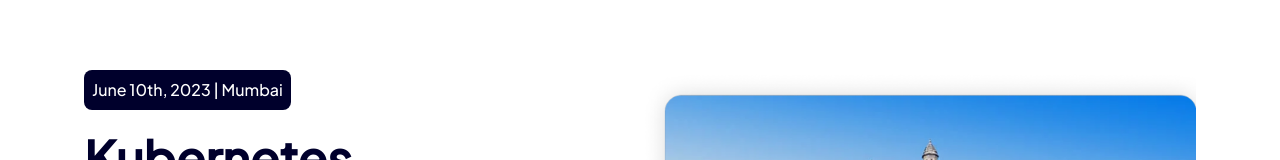
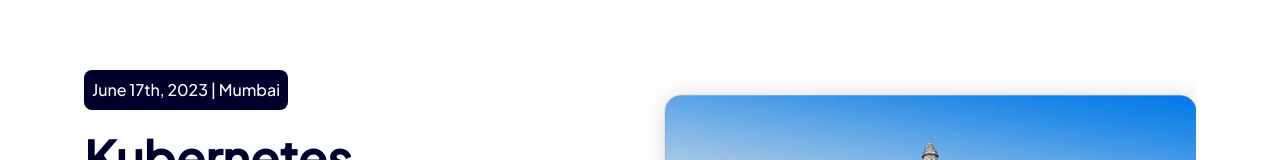
Before and after one commit to kubesimplify/kcdmumbai, a Next.js app: page / in a window 1280 px wide. Shown: the part 122-282 px from the top of the page. Built offline with nearby package versions, Linux system fonts and the light colour scheme.

Commit message:
Update index.ts

```diff
--- a/src/data/index.ts
+++ b/src/data/index.ts
@@ -18,7 +18,7 @@
   },
   email: "contact@kcdmumbai.com",
   location: 'Mumbai',
-  date: 'June 10th, 2023',
+  date: 'June 17th, 2023',
   aboutUs: 'Join us at Kubernetes Community Days in Mumbai to experience the power of a diverse community coming together to learn & share knowledge on cloud native.',
   blur: {
     sponsors: true,
```
